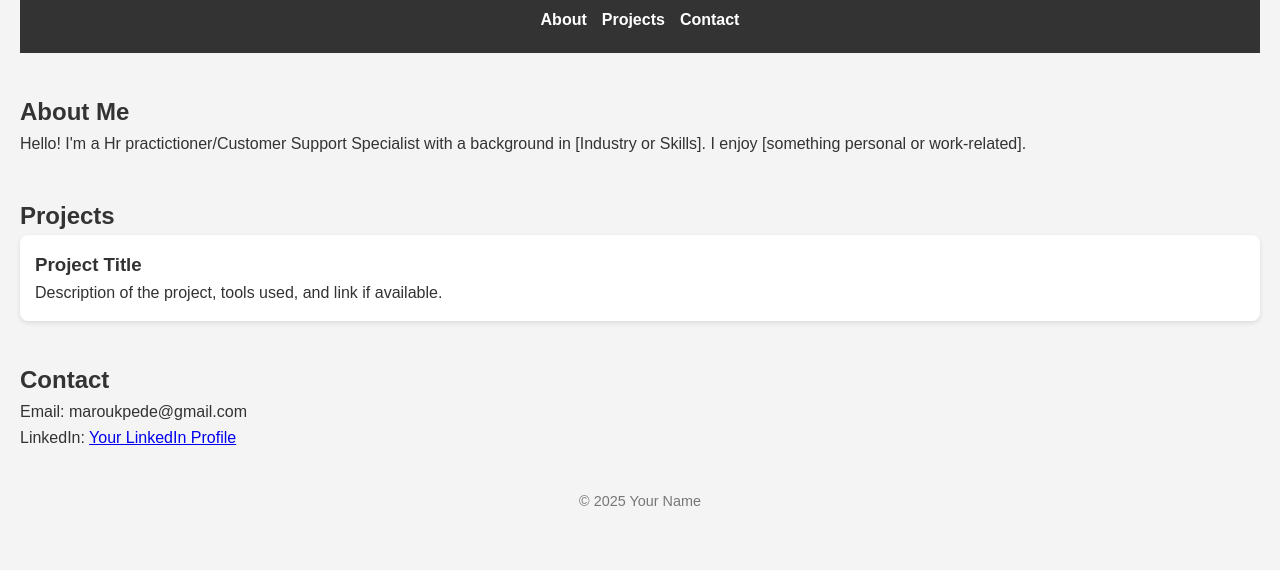
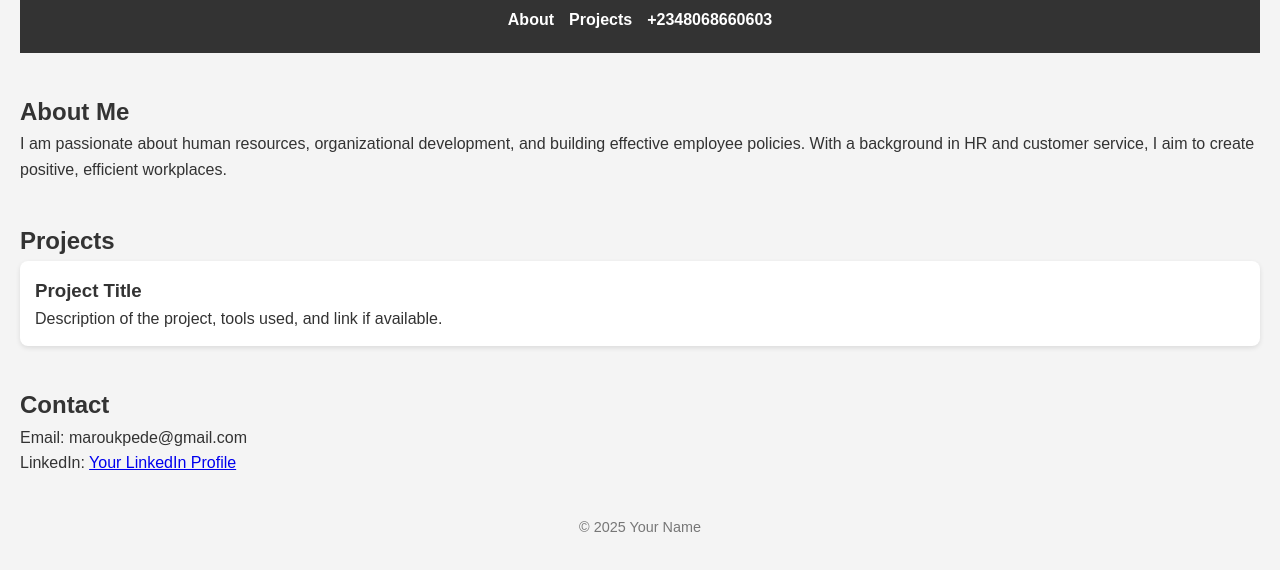
Before and after one commit to Maromatilda/portfolio-site, a plain HTML site: page index.html in a window 1280 px wide. Shown: the part 94-664 px from the top of the page. Drawn offline with Linux system fonts and the light colour scheme.

Commit message:
Update index.html

```diff
--- a/index.html
+++ b/index.html
@@ -13,14 +13,14 @@
       <ul>
         <li><a href="#about">About</a></li>
         <li><a href="#projects">Projects</a></li>
-        <li><a href="#contact">Contact</a></li>
+        <li><a href="#contact">+2348068660603</a></li>
       </ul>
     </nav>
   </header>
 
   <section id="about">
     <h2>About Me</h2>
-    <p>Hello! I'm a Hr practictioner/Customer Support Specialist with a background in [Industry or Skills]. I enjoy [something personal or work-related].</p>
+    <p>I am passionate about human resources, organizational development, and building effective employee policies. With a background in HR and customer service, I aim to create positive, efficient workplaces.</p>
   </section>
 
   <section id="projects">
```
